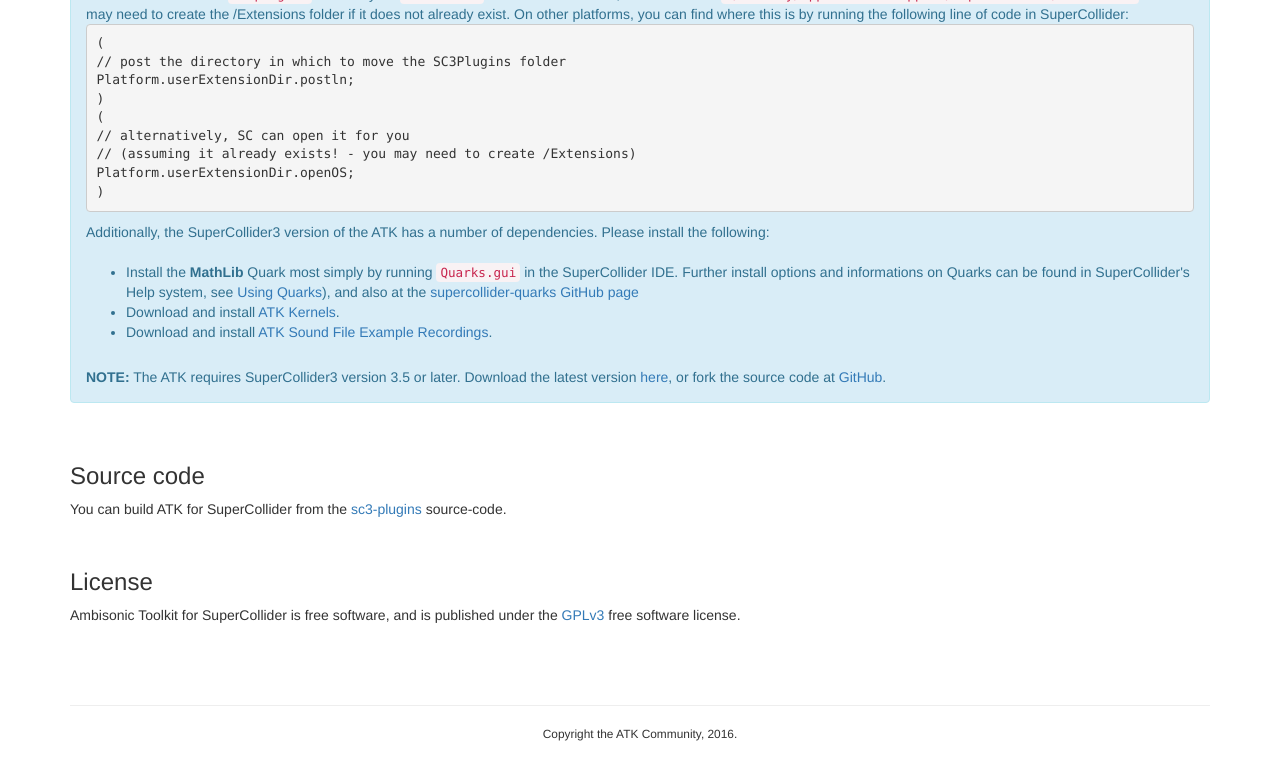
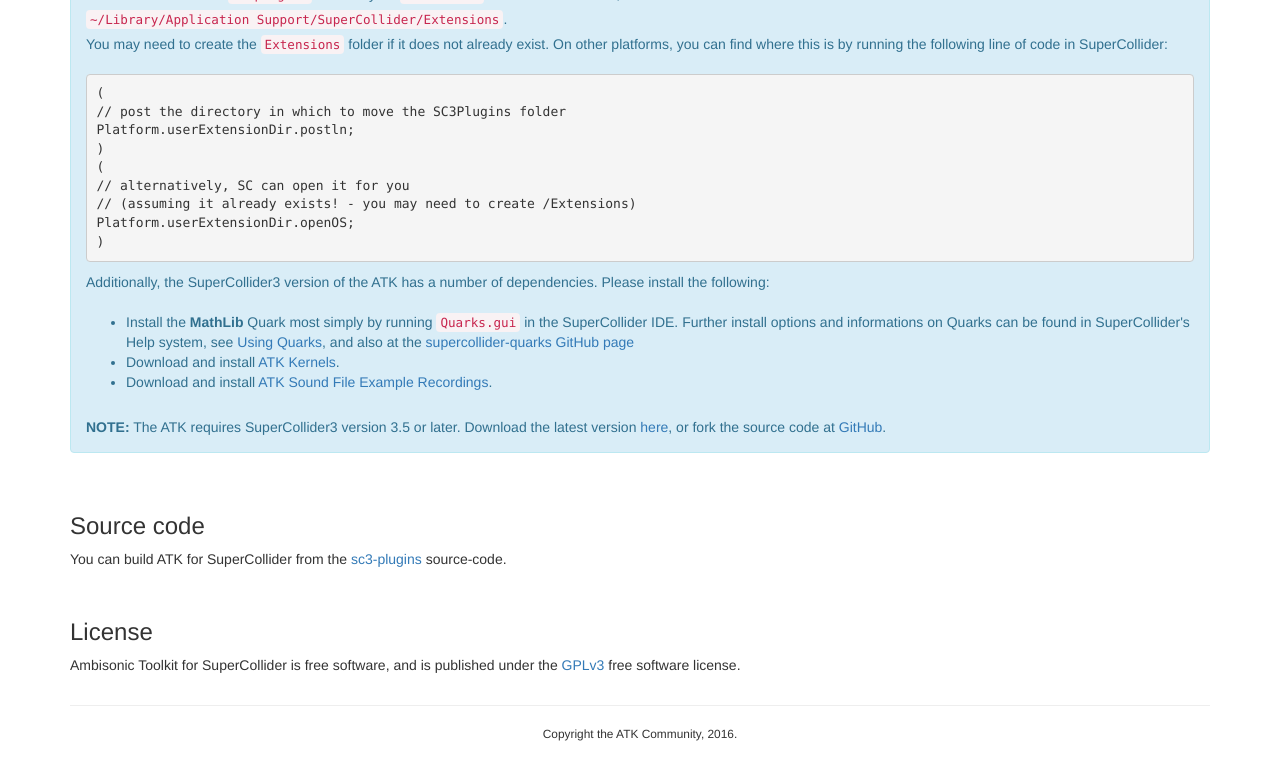
Before and after one commit to ambisonictoolkit/ambisonictoolkit.github.io, a Jekyll site: the page built from download/supercollider.md, in a window 1280 px wide and 1135 px high. Shown: the part 370-1135 px from the top of the window. Built offline with Jekyll 4.4.1, drawn with Linux system fonts in a browser that asks for light colours; nearby versions of some CDN libraries; some of the changed text lies outside the part shown.

Commit message:
Format SC install page.

```diff
--- a/download/supercollider.md
+++ b/download/supercollider.md
@@ -12,7 +12,13 @@
 
 <p>Compiled releases are available from the  <a href="https://github.com/supercollider/sc3-plugins/releases" target="_blank">sc3-plugins releases</a> page.</p>
 
-<p>Place the downloaded <code>SC3plugins</code> folder in your <code>Extensions</code> folder. On Mac OS X, this resolves to <code>~/Library/Application Support/SuperCollider/Extensions</code>. You may need to create the /Extensions folder if it does not already exist.  On other platforms, you can find where this is by running the following line of code in SuperCollider:</p>
+<p>Place the downloaded <code>SC3plugins</code> folder in your <code>Extensions</code> folder. On Mac OS X, this resolves to:</p>
+
+<p><code>~/Library/Application Support/SuperCollider/Extensions</code>.</p>
+
+<p>You may need to create the <code>Extensions</code> folder if it does not already exist.  On other platforms, you can find where this is by running the following line of code in SuperCollider:</p>
+
+&nbsp;
 
 <pre>
 (
@@ -29,7 +35,7 @@
 <p>Additionally, the SuperCollider3 version of the ATK has a number of dependencies. Please install the following:<br/><br/></p>
 
 <ul>
-  <li>Install the <strong>MathLib</strong> Quark most simply by running <code>Quarks.gui</code> in the SuperCollider IDE. Further install options and informations on Quarks can be found in SuperCollider's Help system, see <a href="http://doc.sccode.org/Guides/UsingQuarks.html" target="_blank">Using Quarks</a>), and also at the <a href="https://github.com/supercollider-quarks/quarks" target="_blank">supercollider-quarks GitHub page</a></li>
+  <li>Install the <strong>MathLib</strong> Quark most simply by running <code>Quarks.gui</code> in the SuperCollider IDE. Further install options and informations on Quarks can be found in SuperCollider's Help system, see <a href="http://doc.sccode.org/Guides/UsingQuarks.html" target="_blank">Using Quarks</a>, and also at the <a href="https://github.com/supercollider-quarks/quarks" target="_blank">supercollider-quarks GitHub page</a></li>
   <li>Download and install <a href="/download/kernels">ATK Kernels</a>.</li>
   <li>Download and install <a href="/download/recordings">ATK Sound File Example Recordings</a>.</li>
 </ul>
```
